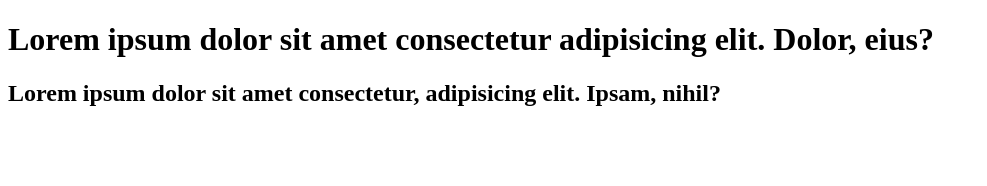
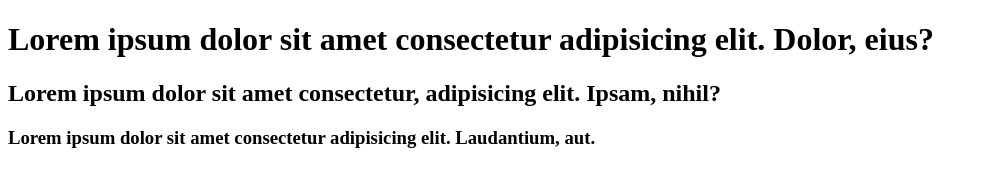
Before and after one commit to muyed-moktadir/github-collaborate, a plain HTML site: page index.html in a window 1280 px wide. Shown: the whole page, without its empty margins (0-987 px from the left). Drawn offline with Linux system fonts and the light colour scheme.

Commit message:
b 1 commit

```diff
--- a/index.html
+++ b/index.html
@@ -12,5 +12,10 @@
     </h1>
 
     <h2>Lorem ipsum dolor sit amet consectetur, adipisicing elit. Ipsam, nihil?</h2>
+
+    <!-- branch 1 -->
+    <h3>
+        Lorem ipsum dolor sit amet consectetur adipisicing elit. Laudantium, aut.
+    </h3>
 </body>
 </html>
```
